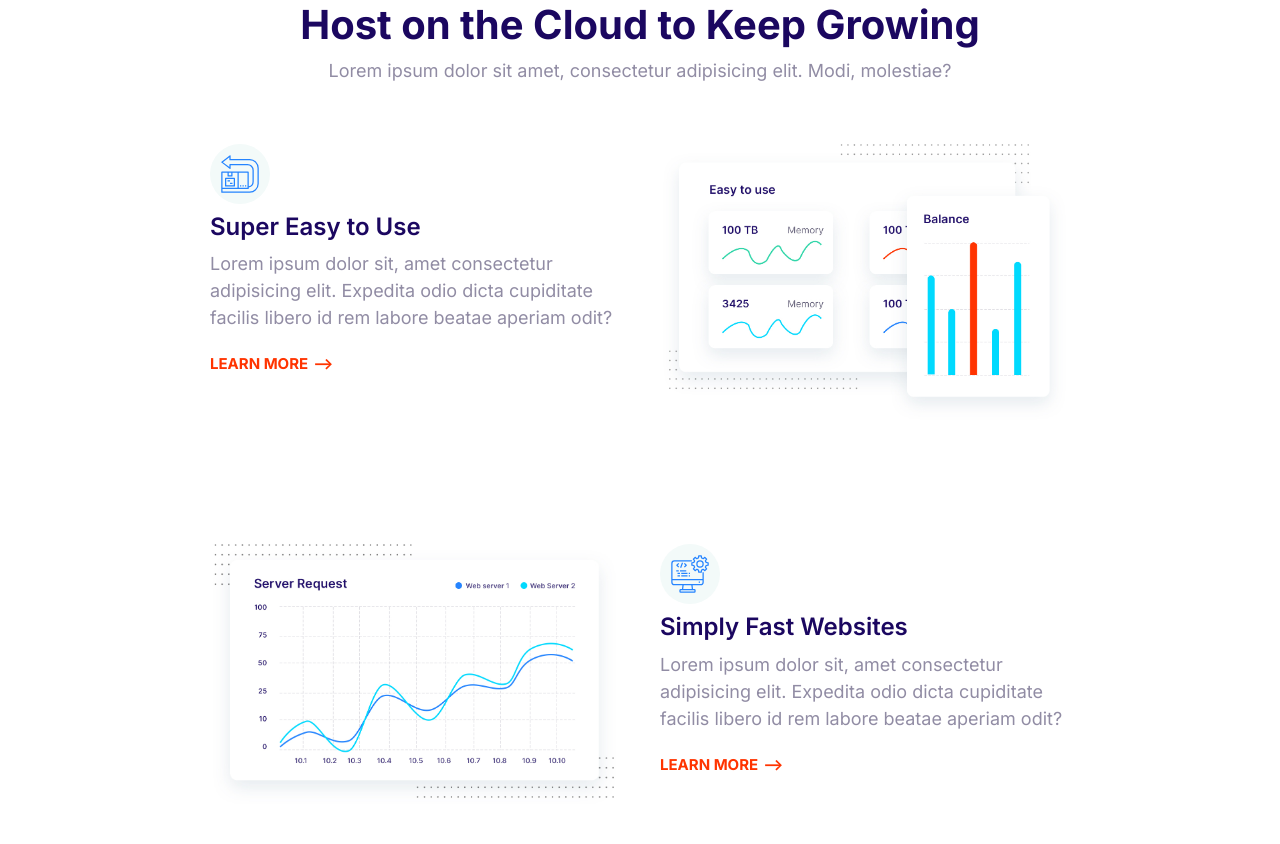
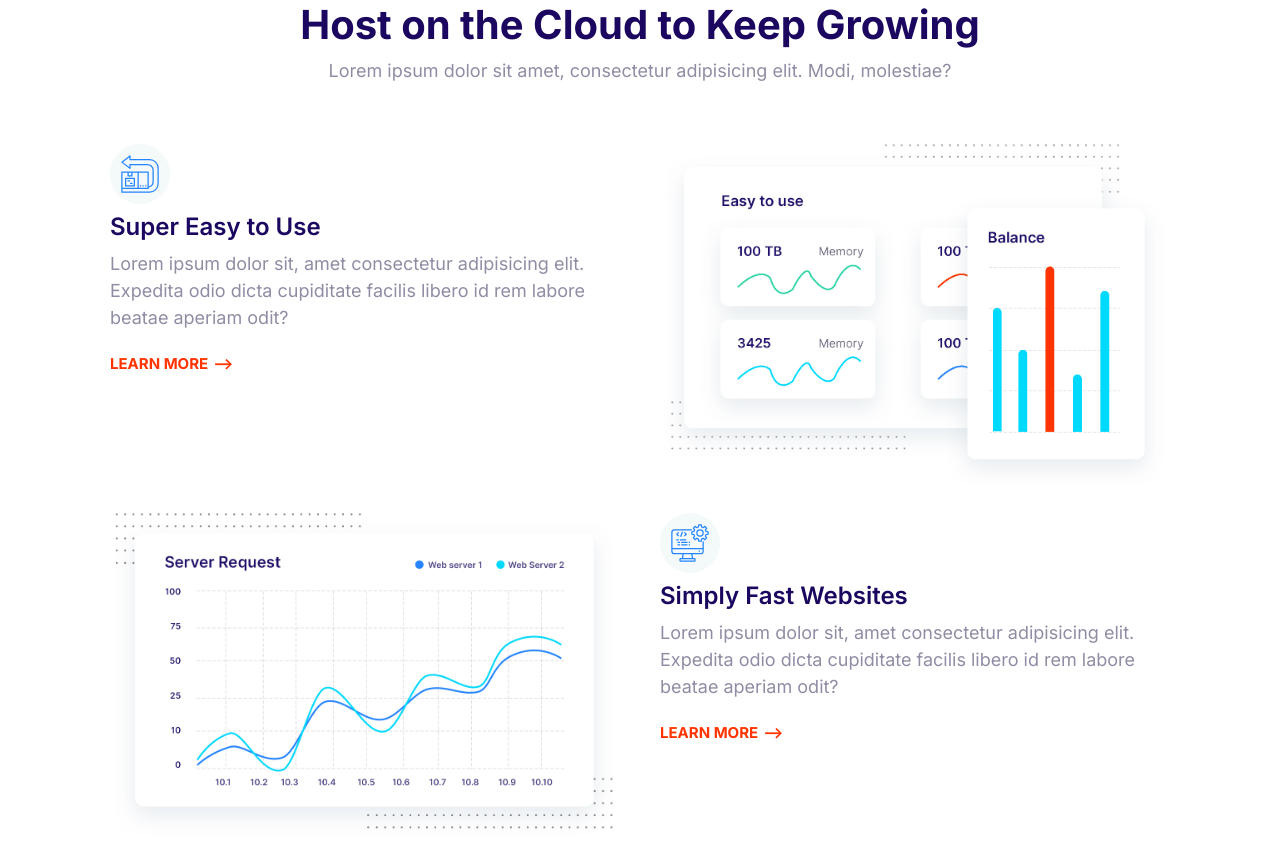
Before and after one commit to krishiv8190/clouderix, a website built with Parcel: page index.html in a window 1280 px wide. Shown: the part 1994-2838 px from the top of the page. Built offline with nearby package versions, Linux system fonts and the light colour scheme.

Commit message:
css: fixed bug related to features section

```diff
--- a/css/styles.css
+++ b/css/styles.css
@@ -775,7 +775,7 @@ a {
 /* Features */
 .feature {
     gap: 4rem;
-    margin: 12rem;
+    margin: 2rem;
 }
 
 .feature:first-of-type {
```
